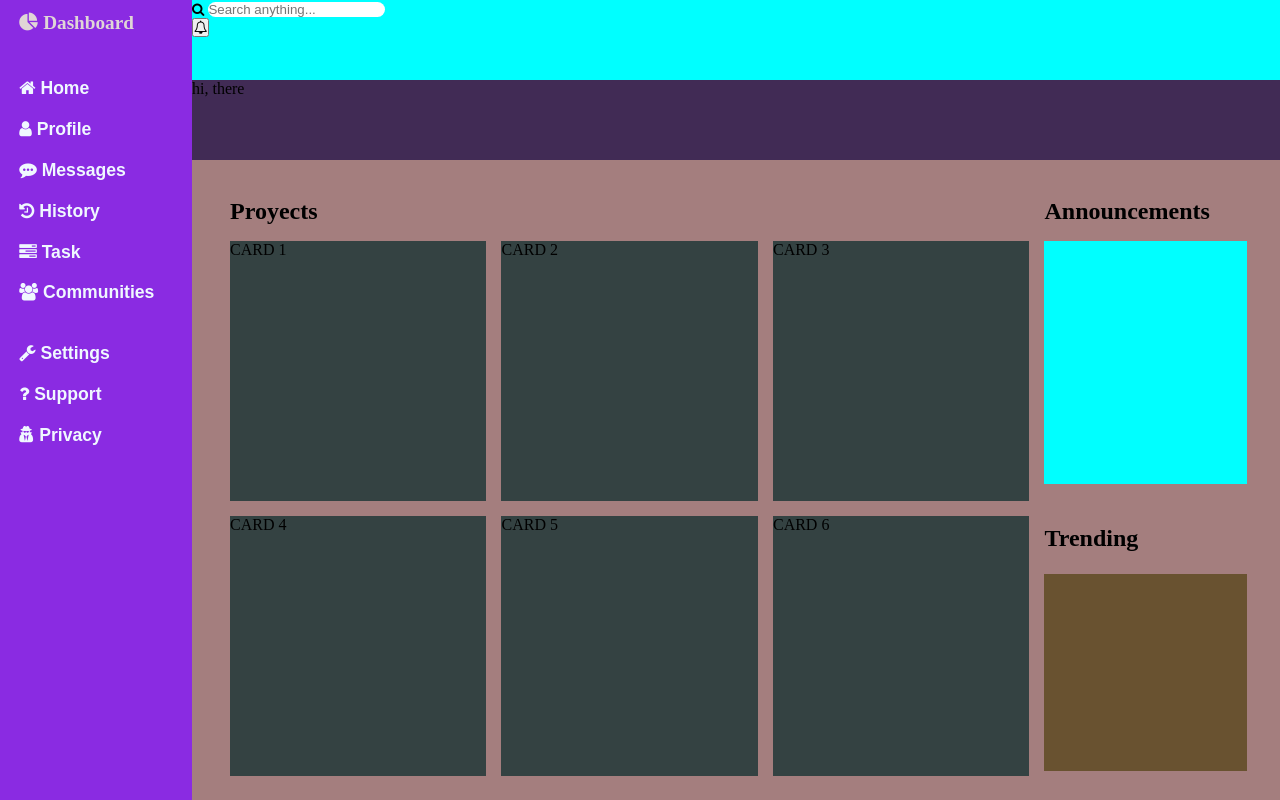
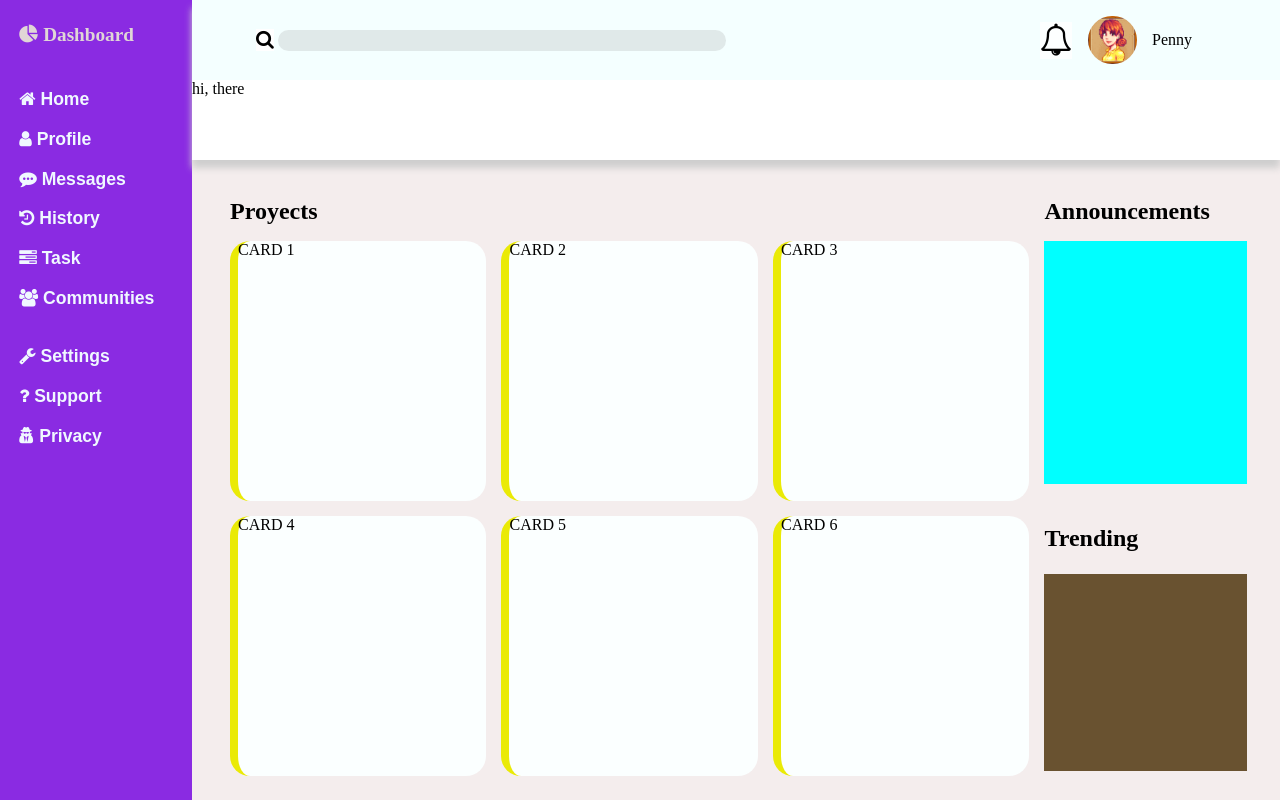
Before and after one commit to lucas-perata/admin_layout, a plain HTML site: page index.html in a window 1280 px wide. Drawn offline with Linux system fonts and the light colour scheme.

Commit message:
headers y main actualizados

```diff
--- a/index.html
+++ b/index.html
@@ -15,10 +15,12 @@
             <div class="up">
             <form id="form">
                 <button class="search"><i class="fa fa-search"></i> </button>
-                <input type="search" id="query" name="q" placeholder="Search anything...">
+                <input type="search" id="query" name="q" placeholder="">
               </form>
 
-            <button><i class="fa fa-bell-o"></i> </button>
+            <button class="bell"><i class="fa fa-bell-o"></i> </button>
+            <img src="Penny_3.webp">
+            <div class="user-name">Penny</div>
             </div>
 
             <div class="down">
--- a/style.css
+++ b/style.css
@@ -3,11 +3,10 @@
     padding: 0;
 }
 
-@media screen and (max-width: 800px) {
-    .container, .main, .right {
-      width: 100%; /* The width is 100%, when the viewport is 800px or smaller */
-    }
-  }
+:root{
+    --main-radius: 50px;
+}
+
 
 button {
     cursor:pointer;
@@ -21,20 +20,29 @@ button {
 }
 
 header {
-    background-color: blue;
+    background-color: rgb(0, 0, 0);
     grid-column:  2 ;
     display: grid;
     grid-template-rows: 50% 50%;
+    z-index: 1;
+    box-shadow: 0px 8px 7px rgb(206, 206, 206);
 }
 
 header .up{
-    background-color: aqua;
+    background-color: rgb(244, 255, 255);
 
     grid-row: span 1;
+
+    display: grid;
+
+    grid-auto-flow: column;
+    grid-template-columns: repeat(auto-fill, 5vw);
+    align-items: center;
+
 }
 
 header .down {
-    background-color: rgb(65, 43, 85);
+    background-color: rgb(255, 255, 255);
 
     grid-row: 2;
 }
@@ -42,11 +50,43 @@ header .down {
 input {
     border-radius: 20px;
     border-style: none;
+    width: 35vw;
+    font-size: large;
+    background-color: rgb(144, 144, 144);
+    opacity: 0.2;
+}
+
+form {
+    grid-column: 2/10;
 }
 
  .search {
      border-style: none;
-    background-color: aqua;
+    background-color: white;
+    font-size: larger;
+}
+
+
+.bell{
+    grid-column: 14;
+    width: fit-content;
+    align-self: center;
+    margin: auto;
+
+    font-size: xx-large;
+    background-color: rgb(253, 255, 255);
+    border-style: none;
+
+}
+
+img {
+    width: 3.8vw;
+    border-radius: var(--main-radius);
+    grid-column: 15;
+}
+
+.user-name {
+    grid-column: 16;
 }
 
 
@@ -61,7 +101,7 @@ input {
 }
 
 .sidebar > .layout, .sidebar > h2{
-margin-top: 1.5vh;
+margin-top: 3vh;
 margin-left: 1.5vw;
 color: rgb(224, 214, 214);
 }
@@ -107,7 +147,7 @@ color: rgb(224, 214, 214);
 
 
 main {
-    background-color: rgb(164, 126, 126);
+    background-color: rgb(244, 237, 237);
     grid-column: 2;
     grid-row: 2;
 
@@ -140,7 +180,14 @@ main .content{
 }
 
 .content .card{
-    background-color: rgb(52, 66, 66);
+    background-color: rgb(251, 255, 255);
+
+    border-left: solid;
+    border-left-color: rgb(234, 234, 6);
+    border-left-width: 8px;
+    border-radius: 20px;
+
+
 
 
 }
```
Also changed, not shown: Penny_3.webp (added).
